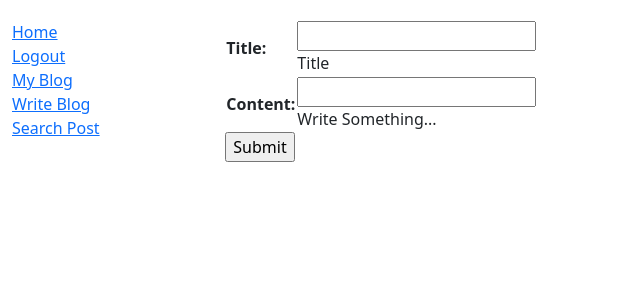
After one commit to DaewoongLime/blog_app, a Django app: page /blog/write/ in a window 1280 px wide. The commit adds this page. Shown: the top 300 px of the page, without its empty margins (0-640 px from the left). Run offline with Django 4.2, Linux system fonts and the light colour scheme; a user stored in the database is signed in.

Commit message:
Add forms and page for posting blog posts

```diff
--- /dev/null
+++ b/myblog/blog/forms.py
@@ -0,0 +1,18 @@
+from django import forms
+from django.core.exceptions import ValidationError
+from django.utils.translation import gettext_lazy as _
+
+class WritePostForm(forms.Form):
+    title = forms.CharField(label="Title", max_length=100, help_text="Title")
+    content = forms.CharField(label="Content", max_length=5000, help_text="Write Something...")
+
+class LeaveCommentForm(forms.Form):
+    content = forms.CharField(help_text="Leave a comment...")
+
+    def clean_content(self):
+        data = self.cleaned_data['content']
+
+        if len(data) > 200:
+            raise ValidationError(_('Your comment is too long'))
+
+        return data
--- a/myblog/blog/templates/base.html
+++ b/myblog/blog/templates/base.html
@@ -29,7 +29,7 @@
               {% if user.is_authenticated %}
                 <li><a href="{% url 'logout' %}">Logout</a></li>
                 <li><a href="">My Blog</a></li>
-                <li><a href="">Write Blog</a></li>
+                <li><a href="{% url 'write-blog' %}">Write Blog</a></li>
               {% else %}
                 <li><a href="{% url 'login' %}">Login</a></li>
               {% endif %}
--- /dev/null
+++ b/myblog/blog/templates/write_post.html
@@ -0,0 +1,11 @@
+{% extends "base.html" %}
+
+{% block content %}
+  <form action="" method="post">
+    {% csrf_token %}
+    <table>
+    {{ form.as_table }}
+    </table>
+    <input type="submit" value="Submit">
+  </form>
+{% endblock %}
--- a/myblog/blog/urls.py
+++ b/myblog/blog/urls.py
@@ -5,4 +5,5 @@ urlpatterns = [
     path('', views.PostListView.as_view(), name='home'),
     path('<int:pk>/', views.PostDetailView.as_view(), name="post"),
     path('<int:pk>/comments/', views.CommentListView.as_view(), name="comments"),
+    path('write/', views.write_post, name="write-blog"),
 ]
--- a/myblog/blog/views.py
+++ b/myblog/blog/views.py
@@ -1,17 +1,10 @@
-from django.shortcuts import render
+from django.contrib.auth.decorators import login_required
+from django.shortcuts import render, get_object_or_404
+from django.http import HttpResponseRedirect
+from django.urls import reverse
 from django.views import generic
-from .models import Post, Comment
-
-# Create your views here.
-# def home(request):
-#     posts = Post.objects.all()
-
-#     context = {
-#         'posts':posts,
-#         'num_posts':posts.count()
-#     }
-
-#     return render(request, 'home.html', context=context)
+from .models import *
+from .forms import *
 
 class PostListView(generic.ListView):
     model = Post
@@ -23,7 +16,7 @@ class PostListView(generic.ListView):
 class PostDetailView(generic.DetailView):
     model = Post
     context_object_name = 'post'
-    template_name = 'post.html'
+    template_name = 'view_post.html'
 
 class CommentListView(generic.ListView):
     model = Comment
@@ -33,3 +26,25 @@ class CommentListView(generic.ListView):
         return Comment.objects.filter(post=self.kwargs['pk'])
 
     template_name = 'comments.html'
+
+@login_required
+def write_post(request):
+
+    print(request.user)
+
+    # If this is a POST request then process the Form data
+    if request.method == 'POST':
+        form = WritePostForm(request.POST)
+        if form.is_valid():
+            # create post object and save
+            post = Post(title=form.cleaned_data['title'], writer=request.user, content=form.cleaned_data['content'])
+            post.save()
+
+        # return to some page alerting completion
+        return HttpResponseRedirect(reverse('home'))
+    else:
+        form = WritePostForm()
+
+    context = {'form':form}
+
+    return render(request, 'write_post.html', context=context)
```
Also changed, not shown: myblog/blog/templates/view_post.html (renamed from myblog/blog/templates/post.html), myblog/db.sqlite3, 1 other file.
